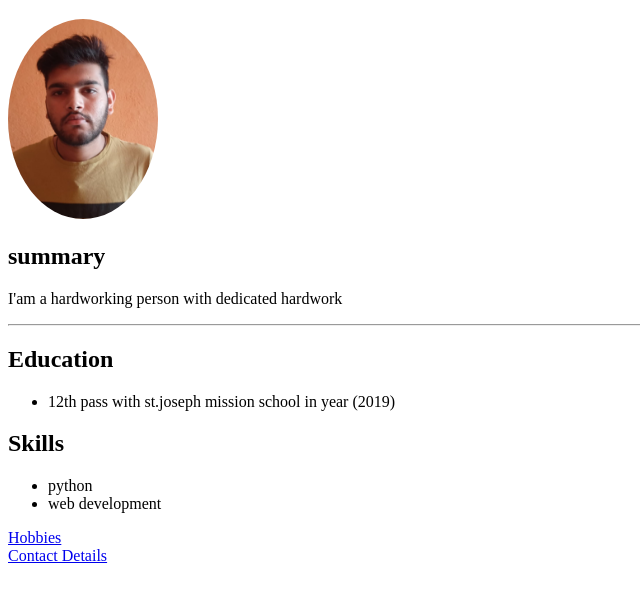
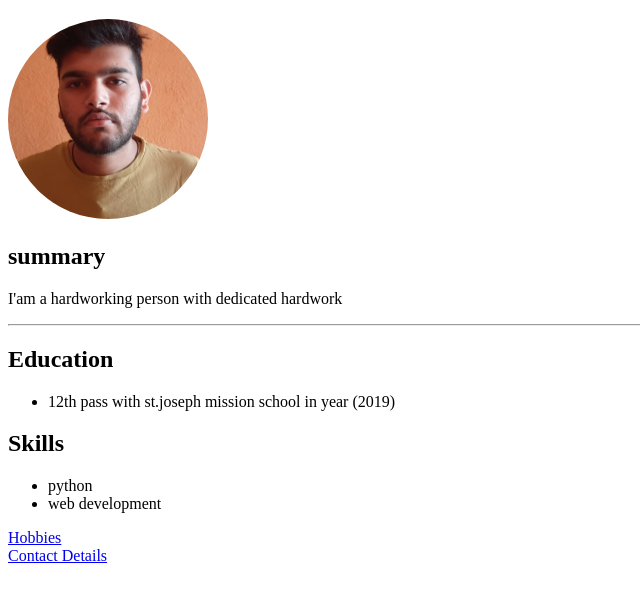
Before and after one commit to anshagrawal511/anshagrawal511-resume, a plain HTML site: page index.html in a window 1280 px wide. Shown: the part 61-660 px from the top of the page, without its empty margins (0-640 px from the left). Drawn offline with Linux system fonts and the light colour scheme.

Commit message:
Update index.html

```diff
--- a/index.html
+++ b/index.html
@@ -8,9 +8,9 @@
     <style>
         img{
             border-radius:50%;
-/*             object-fit:cover; */
-/*             height:200px;
-            width:200px; */
+           object-fit:cover;
+           height:200px;
+            width:200px;
         }
 
     </style>
```
